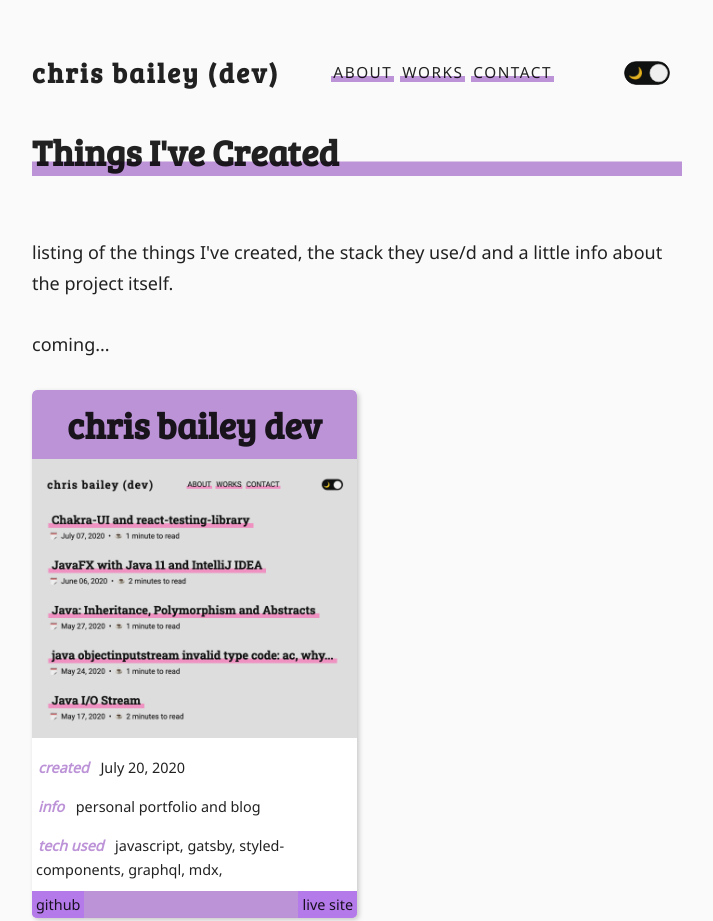
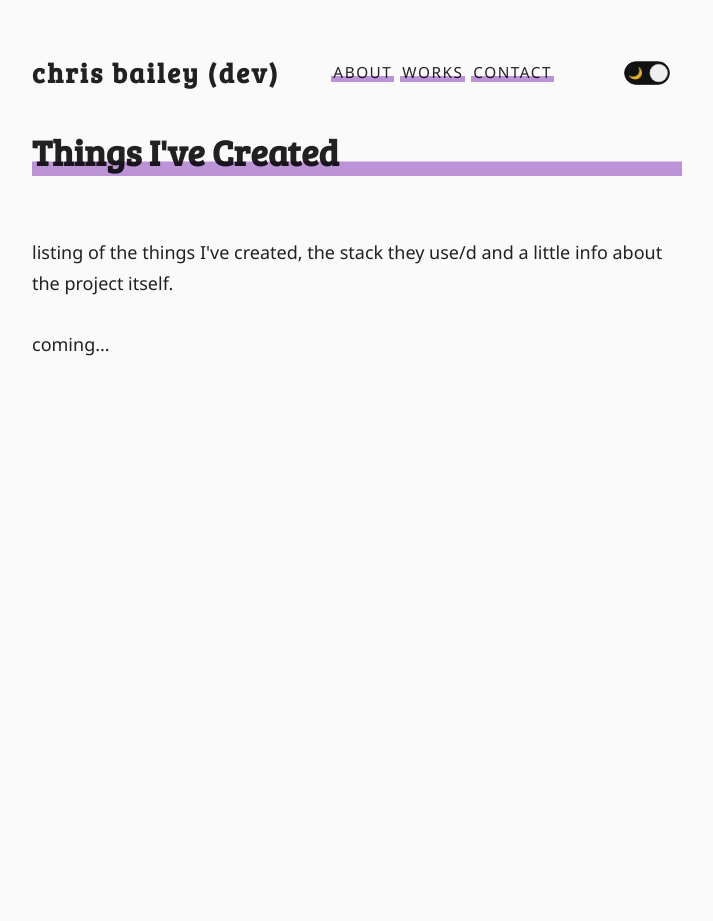
Before and after one commit to xchrisbailey/chrisbailey.dev, a Gatsby site: page /work in a window 1280 px wide. Shown: the top 921 px of the page, without its empty margins (283-996 px from the left). After the commit the page ends 800 px from the top, so only its background shows below. Built offline with nearby package versions, Linux system fonts and the light colour scheme; Gatsby itself is replaced by a stand-in of ours; some packages are replaced by stand-ins of ours.

Commit message:
remove work card

```diff
--- a/package.json
+++ b/package.json
@@ -44,7 +44,7 @@
     "eslint-plugin-import": "^2.22.0",
     "eslint-plugin-jsx-a11y": "^6.3.1",
     "eslint-plugin-prettier": "^3.1.4",
-    "eslint-plugin-react": "^7.20.4",
+    "eslint-plugin-react": "^7.20.5",
     "eslint-plugin-react-hooks": "^4.0.8",
     "inquirer": "^7.3.3",
     "json-to-pretty-yaml": "^1.2.2",
--- a/src/pages/work.jsx
+++ b/src/pages/work.jsx
@@ -2,11 +2,9 @@ import React from 'react'
 import { graphql } from 'gatsby'
 
 import Layout from '../components/Layout'
-import WorkCard from '../components/WorkCard'
 import SEO from '../components/seo'
 
 const work = ({ data }) => {
-  const works = data.allMdx.edges
   return (
     <Layout>
       <SEO title="work" />
@@ -17,18 +15,6 @@ const work = ({ data }) => {
       </p>
 
       <p>coming...</p>
-      {works.map(item => (
-        <WorkCard
-          key={item.node.id}
-          title={item.node.frontmatter.title}
-          description={item.node.frontmatter.description}
-          shot={item.node.frontmatter.image}
-          date={item.node.frontmatter.date}
-          tech={item.node.frontmatter.tech}
-          repo={item.node.frontmatter.repo}
-          live={item.node.frontmatter.live}
-        />
-      ))}
     </Layout>
   )
 }
```
Also changed, not shown: 1 other file.
